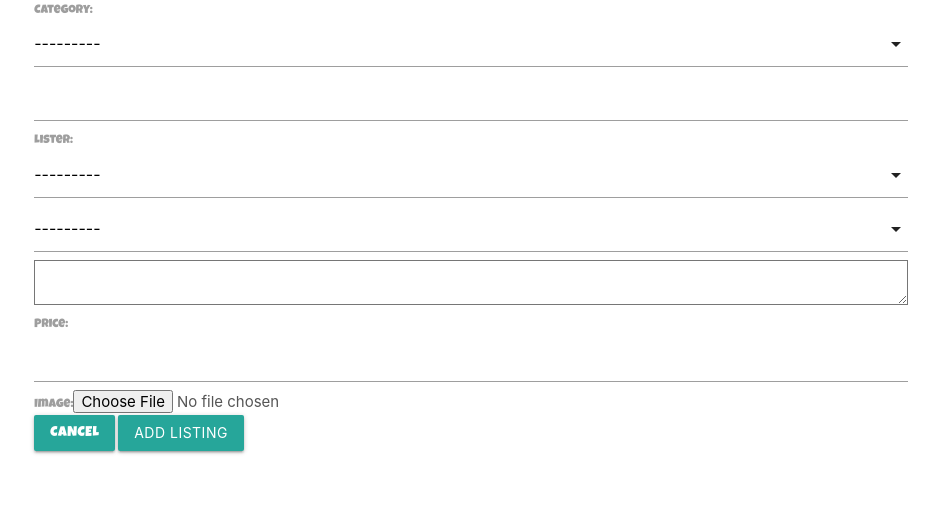
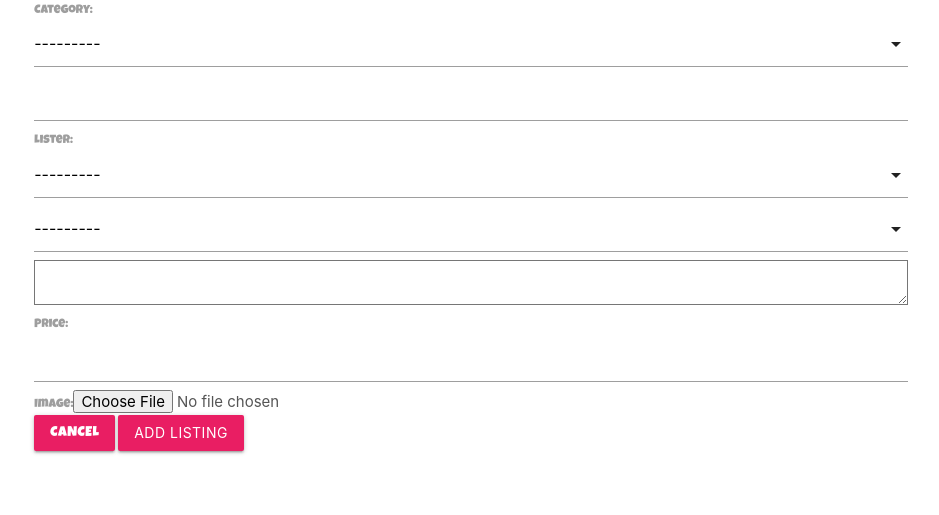
Before and after one commit to Code-Institute-Submissions/sniclasj-just-tri-it_JanResub, a Django app: template listings/templates/listings/add_listing.html in a window 1280 px wide. Shown: the part 210-725 px from the top of the page, without its empty margins (169-1108 px from the left). Run offline with Django 3.2, Linux system fonts and the light colour scheme; the template is opened without the code that fills it: values that come from a table or form of the project are taken from there, others are empty; some libraries are stand-ins or nearby versions.

Commit message:
Remove redundant bootstrap classes and add materialize styles

```diff
--- a/listings/templates/listings/add_listing.html
+++ b/listings/templates/listings/add_listing.html
@@ -2,7 +2,7 @@
 {% load static %}
 
 {% block page_header %}
-<div class="container header-container">
+<div class="container">
     <div class="row">
         <div class="col"></div>
     </div>
@@ -21,8 +21,8 @@
                     {% csrf_token %}
                     {{ form }}
                     <div class="text-right">
-                        <a class="btn btn-outline-black rounded-0" href="{% url 'listings' %}">Cancel</a>
-                        <button class="btn btn-black rounded-0" type="submit">Add Listing</button>
+                        <a class="btn pink" href="{% url 'listings' %}">Cancel</a>
+                        <button class="btn pink" type="submit">Add Listing</button>
                     </div>
                 </form>
             </div>
```
